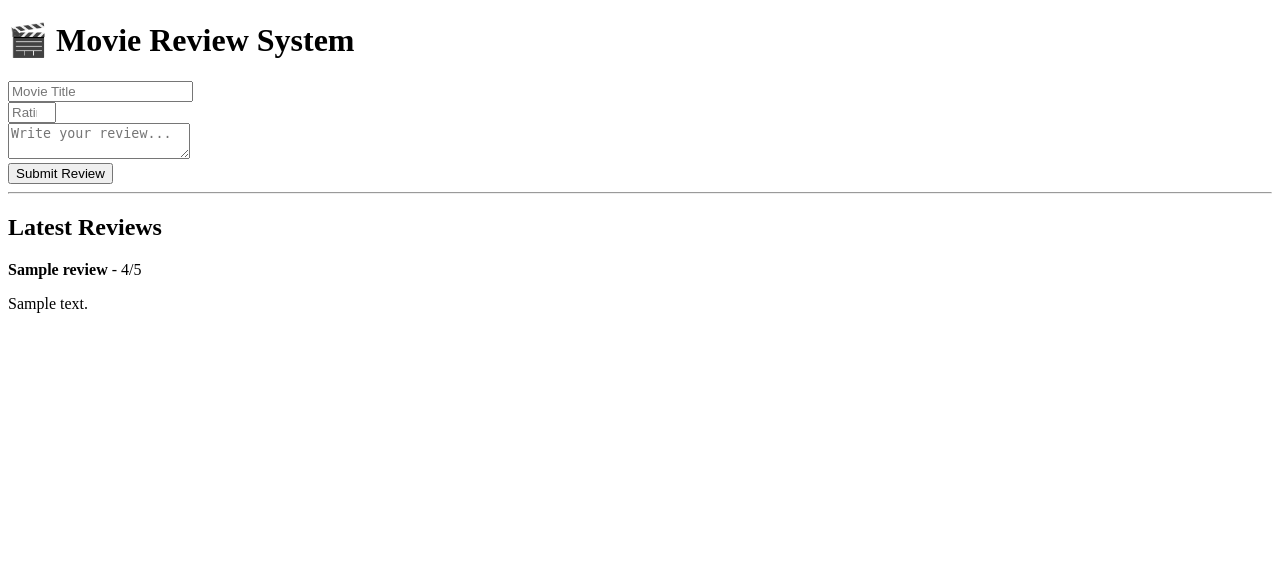
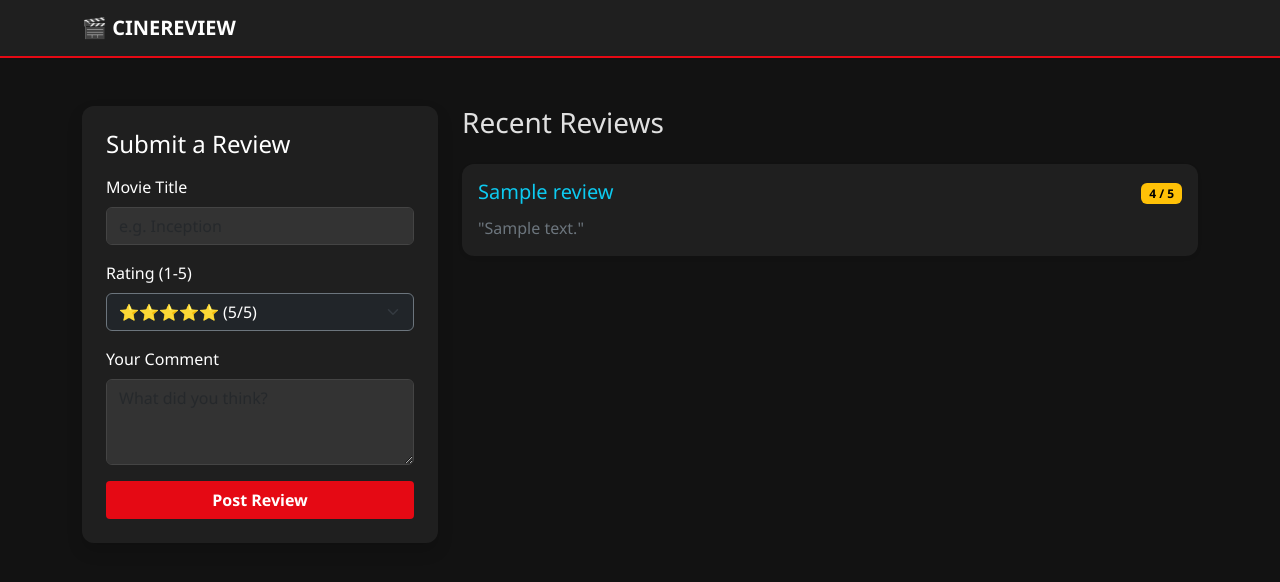
Before and after one commit to palak0611/my-python-app, a Flask app: template templates/index.html in a window 1280 px wide. Shown: the top 582 px of the page. Run offline with Flask 3, Linux system fonts and the light colour scheme; the template is opened without the code that fills it: most values are stand-ins (such as "Sample title", 1, 10 or a date in 2020).

Commit message:
Update index.html

```diff
--- a/templates/index.html
+++ b/templates/index.html
@@ -1,21 +1,76 @@
 <!DOCTYPE html>
-<html>
-<head><title>Movie Reviews</title></head>
+<html lang="en">
+<head>
+    <meta charset="UTF-8">
+    <meta name="viewport" content="width=device-width, initial-scale=1.0">
+    <title>CineReview | App Engine</title>
+    <link href="https://cdn.jsdelivr.net/npm/bootstrap@5.3.0/dist/css/bootstrap.min.css" rel="stylesheet">
+    <style>
+        body { background-color: #121212; color: #e0e0e0; font-family: 'Segoe UI', Tahoma, Geneva, Verdana, sans-serif; }
+        .navbar { background-color: #1f1f1f !important; border-bottom: 2px solid #e50914; }
+        .card { background-color: #1f1f1f; border: none; border-radius: 12px; transition: transform 0.2s; color: white; }
+        .card:hover { transform: translateY(-5px); }
+        .btn-netflix { background-color: #e50914; color: white; border-radius: 4px; font-weight: bold; }
+        .btn-netflix:hover { background-color: #b20710; color: white; }
+        .rating-badge { background-color: #ffc107; color: #000; font-weight: bold; }
+        .form-control, .form-control:focus { background-color: #333; border: 1px solid #444; color: white; }
+    </style>
+</head>
 <body>
-    <h1>🎬 Movie Review System</h1>
-    <form method="POST">
-        <input type="text" name="title" placeholder="Movie Title" required><br>
-        <input type="number" name="rating" min="1" max="5" placeholder="Rating (1-5)"><br>
-        <textarea name="comment" placeholder="Write your review..."></textarea><br>
-        <button type="submit">Submit Review</button>
-    </form>
-    <hr>
-    <h2>Latest Reviews</h2>
-    {% for review in reviews %}
-        <div>
-            <strong>{{ review.title }}</strong> - {{ review.rating }}/5
-            <p>{{ review.comment }}</p>
+
+<nav class="navbar navbar-dark mb-5">
+    <div class="container">
+        <a class="navbar-brand text-uppercase fw-bold" href="#">🎬 CineReview</a>
+    </div>
+</nav>
+
+<div class="container">
+    <div class="row">
+        <div class="col-md-4">
+            <div class="card p-4 shadow mb-4">
+                <h4 class="mb-3">Submit a Review</h4>
+                <form method="POST">
+                    <div class="mb-3">
+                        <label class="form-label">Movie Title</label>
+                        <input type="text" name="title" class="form-control" placeholder="e.g. Inception" required>
+                    </div>
+                    <div class="mb-3">
+                        <label class="form-label">Rating (1-5)</label>
+                        <select name="rating" class="form-select bg-dark text-white border-secondary">
+                            <option value="5">⭐⭐⭐⭐⭐ (5/5)</option>
+                            <option value="4">⭐⭐⭐⭐ (4/5)</option>
+                            <option value="3">⭐⭐⭐ (3/5)</option>
+                            <option value="2">⭐⭐ (2/5)</option>
+                            <option value="1">⭐ (1/5)</option>
+                        </select>
+                    </div>
+                    <div class="mb-3">
+                        <label class="form-label">Your Comment</label>
+                        <textarea name="comment" class="form-control" rows="3" placeholder="What did you think?" required></textarea>
+                    </div>
+                    <button type="submit" class="btn btn-netflix w-100">Post Review</button>
+                </form>
+            </div>
         </div>
-    {% endfor %}
+
+        <div class="col-md-8">
+            <h3 class="mb-4">Recent Reviews</h3>
+            {% if not reviews %}
+                <p class="text-muted italic">No reviews yet. Be the first to write one!</p>
+            {% endif %}
+
+            {% for review in reviews %}
+            <div class="card mb-3 p-3 shadow-sm">
+                <div class="d-flex justify-content-between align-items-center">
+                    <h5 class="card-title mb-1 text-info">{{ review.title }}</h5>
+                    <span class="badge rating-badge">{{ review.rating }} / 5</span>
+                </div>
+                <p class="card-text mt-2 text-secondary">"{{ review.comment }}"</p>
+            </div>
+            {% endfor %}
+        </div>
+    </div>
+</div>
+
 </body>
 </html>
```
